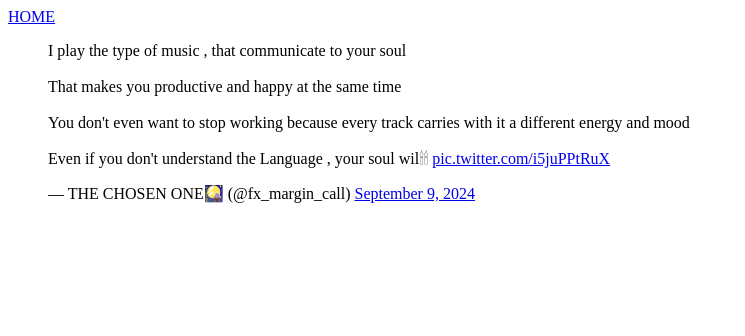
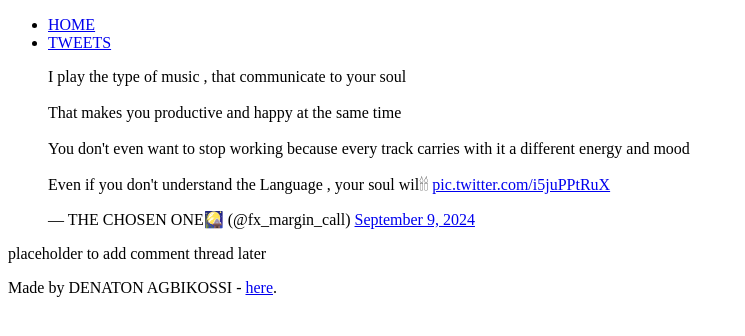
Before and after one commit to D-Agbikossi/alu-web-development, a plain HTML site: page html_basic/tweets.html in a window 1280 px wide. Shown: the whole page, without its empty margins (0-745 px from the left). Drawn offline with Linux system fonts and the light colour scheme.

Commit message:
Finally done

```diff
--- a/html_basic/tweets.html
+++ b/html_basic/tweets.html
@@ -6,9 +6,23 @@
 	</head>
 	<body>
 		<header>
-			<a href="index.html">HOME
-			</a>
+			<ul>
+                                <li><a href="index.html">HOME<a></li>
+                                <li><a href="tweets.html">TWEETS<a></li>
+                        </ul>
 		</header>
-		<blockquote class="twitter-tweet"><p lang="en" dir="ltr">I play the type of music , that communicate to your soul<br><br>That makes you productive and happy at the same time<br><br>You don&#39;t even want to stop working because every track carries with it a different energy and mood <br><br>Even if you don&#39;t understand the Language , your soul wil🕯🕯 <a href="https://t.co/i5juPPtRuX">pic.twitter.com/i5juPPtRuX</a></p>&mdash; THE CHOSEN ONE🎑 (@fx_margin_call) <a href="https://twitter.com/fx_margin_call/status/1833208963221098743?ref_src=twsrc%5Etfw">September 9, 2024</a></blockquote> <script async src="https://platform.twitter.com/widgets.js" charset="utf-8"></script>
+
+		<main>
+			<article>
+				<blockquote class="twitter-tweet"><p lang="en" dir="ltr">I play the type of music , that communicate to your soul<br><br>That makes you productive and happy at the same time<br><br>You don&#39;t even want to stop working because every track carries with it a different energy and mood <br><br>Even if you don&#39;t understand the Language , your soul wil🕯🕯 <a href="https://t.co/i5juPPtRuX">pic.twitter.com/i5juPPtRuX</a></p>&mdash; THE CHOSEN ONE🎑 (@fx_margin_call) <a href="https://twitter.com/fx_margin_call/status/1833208963221098743?ref_src=twsrc%5Etfw">September 9, 2024</a></blockquote> <script async src="https://platform.twitter.com/widgets.js" charset="utf-8"></script>
+			</article>
+			<aside>
+				<p>placeholder to add comment thread later</p>
+			</aside>
+		</main>
+
+		<footer>
+			Made by DENATON AGBIKOSSI - <a href="d.agbikossi@alustudent.com" target="_blank">here</a>.
+		</footer>
 	</body>
 </html>
```
Also changed, not shown: html_basic/index.html (+18 -3 lines), 1 other file.
